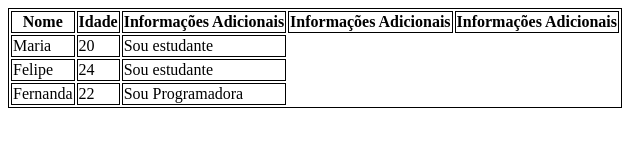
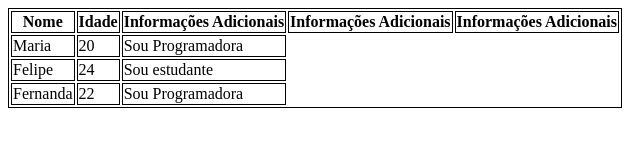
Before and after one commit to VictorMouraM/aula-tabela, a plain HTML site: page index.html in a window 1280 px wide. Shown: the full height of the page, 0-640 px from the left. Drawn offline with Linux system fonts and the light colour scheme.

Commit message:
Mudando a profissão de Maria

```diff
--- a/index.html
+++ b/index.html
@@ -27,7 +27,7 @@
           <tr>
             <td>Maria</td>
             <td>20</td>
-            <td>Sou estudante</td>
+            <td>Sou Programadora</td>
           </tr>
           <tr>
             <td>Felipe</td>
```
